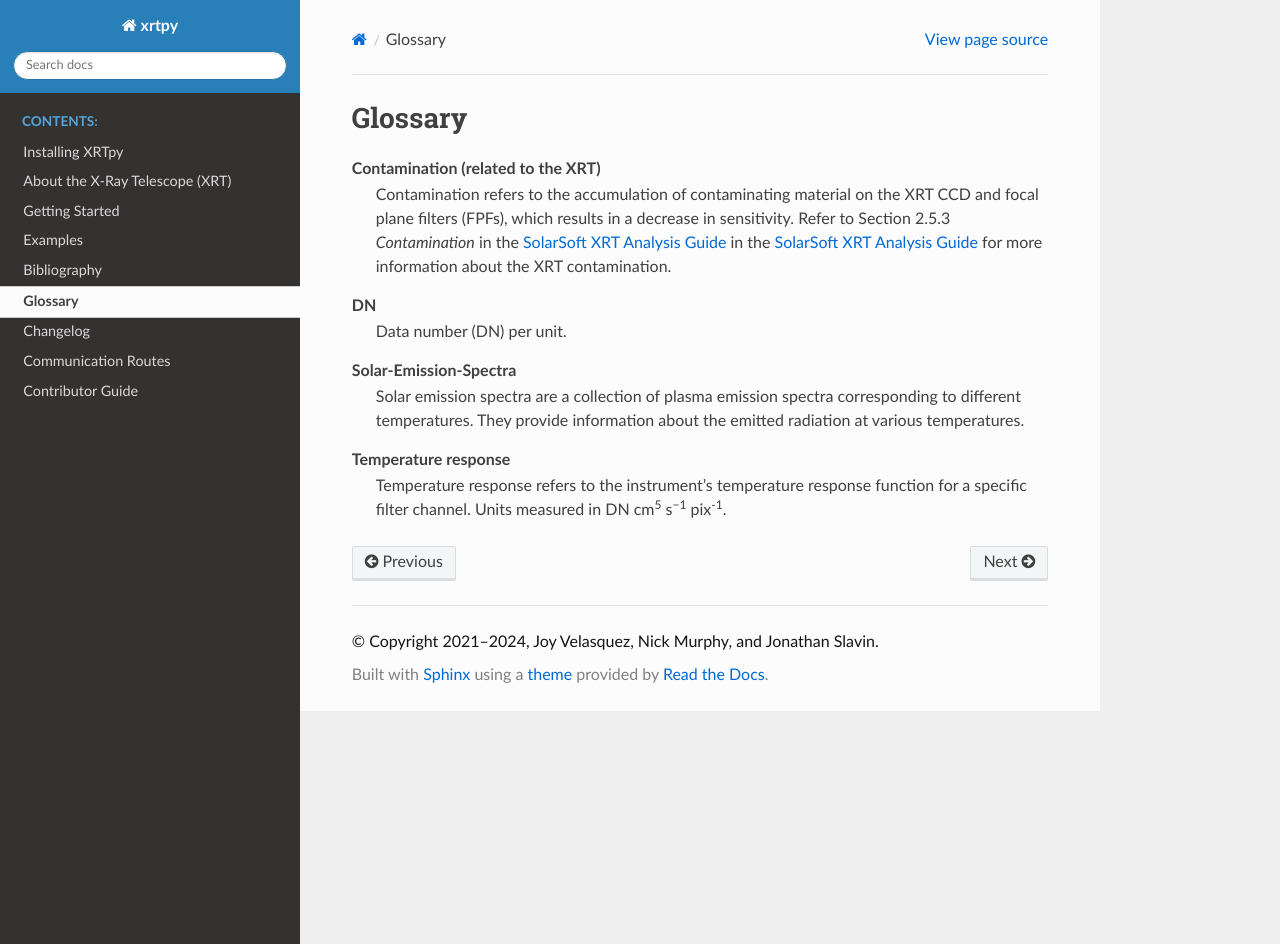
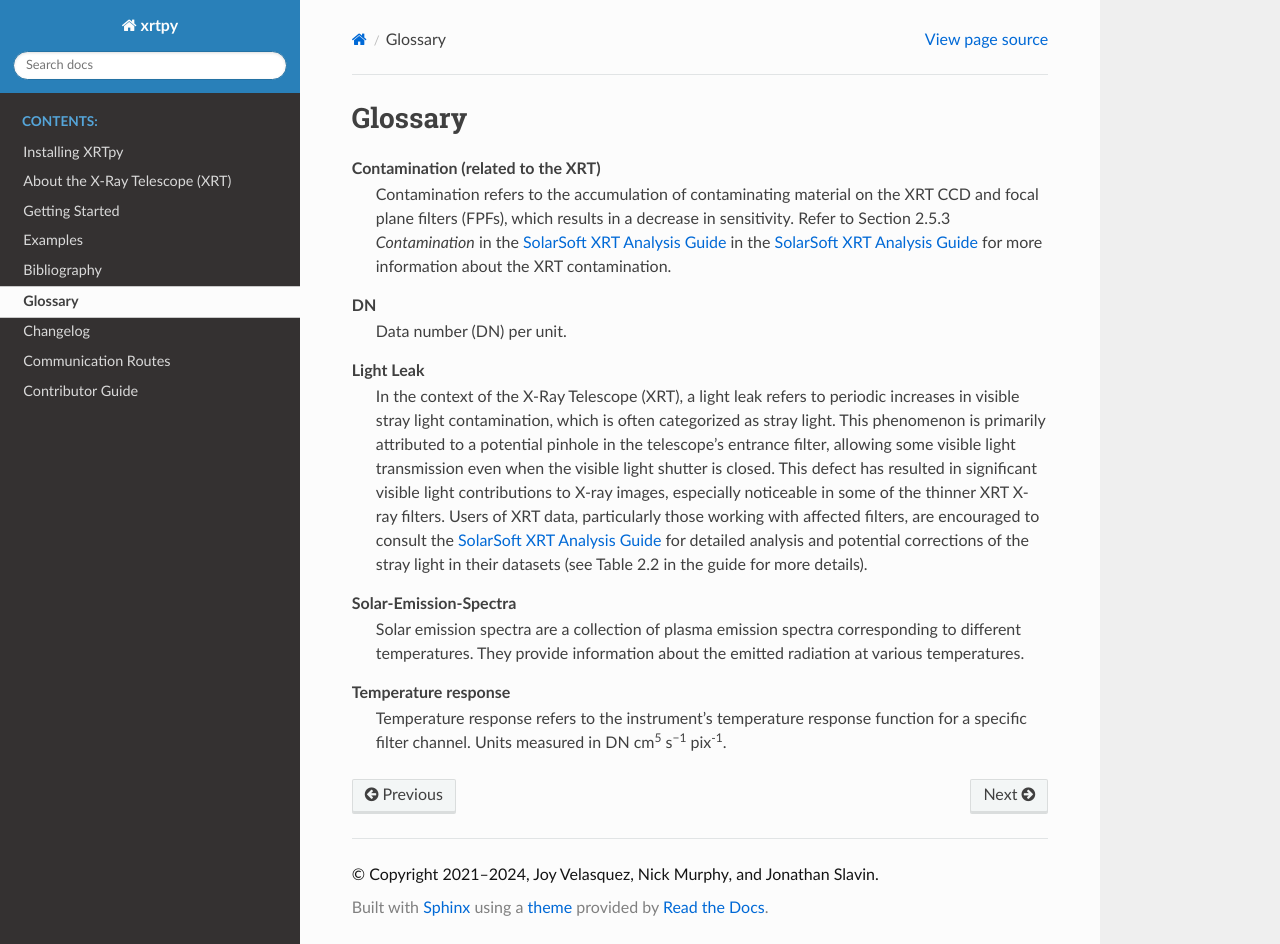
Before and after one commit to HinodeXRT/xrtpy, a Sphinx documentation site: the page built from docs/glossary.rst, in a window 1280 px wide and 944 px high. Built offline with Sphinx 7.4.7 and the Read the Docs theme 2.0.0, drawn with Linux system fonts in a browser that asks for light colours; pages that are not in the unit, such as notebooks, are missing from menus.

Commit message:
Adding Light Leak definition

```diff
--- a/docs/glossary.rst
+++ b/docs/glossary.rst
@@ -8,6 +8,13 @@ Glossary
 
 .. glossary::
    :sorted:
+
+   Light Leak
+      In the context of the X-Ray Telescope (XRT), a light leak refers to periodic increases in visible stray light contamination, which is often categorized as stray light.
+      This phenomenon is primarily attributed to a potential pinhole in the telescope's entrance filter, allowing some visible light transmission even when the visible light shutter is closed.
+      This defect has resulted in significant visible light contributions to X-ray images, especially noticeable in some of the thinner XRT X-ray filters.
+      Users of XRT data, particularly those working with affected filters, are encouraged to consult the `SolarSoft XRT Analysis Guide`_ for detailed analysis and
+      potential corrections of the stray light in their datasets (see Table 2.2 in the guide for more details).
 
    DN
       Data number (DN) per unit.
```
